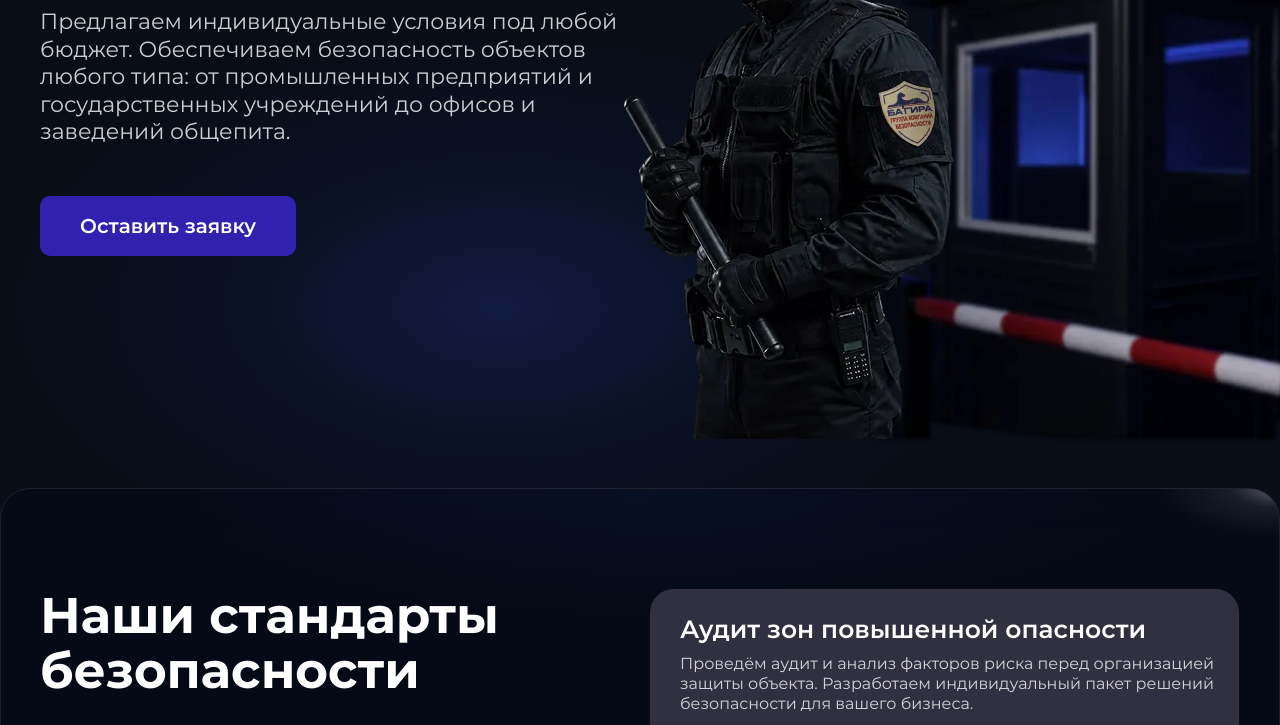
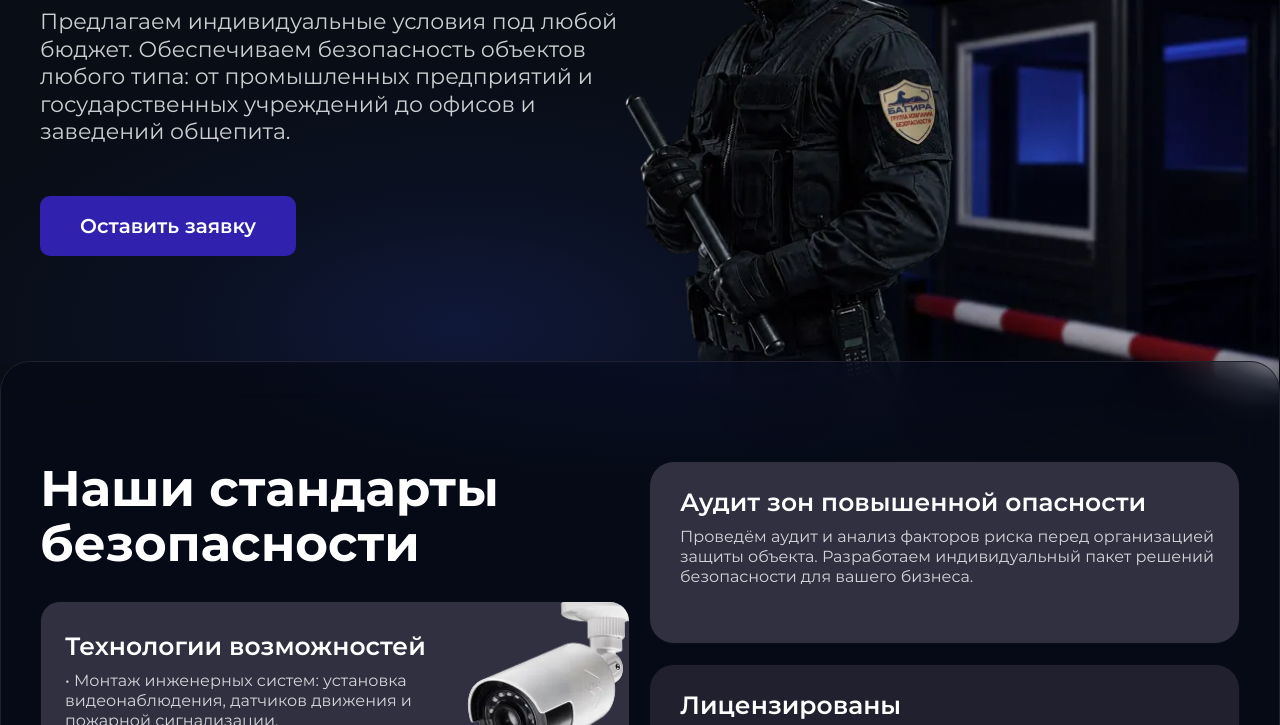
Before and after one commit to lambert34/bagira-preview, a plain HTML site: page ohrana-obektov/index.html in a window 1280 px wide. Shown: the part 295-1020 px from the top of the page. Drawn offline with Linux system fonts and the light colour scheme.

Commit message:
Bagira: restore Figma object hero and standards panel overlap V7

```diff
--- a/ohrana-obektov/index.html
+++ b/ohrana-obektov/index.html
@@ -224,131 +224,46 @@ img:is([sizes=auto i],[sizes^="auto," i]){contain-intrinsic-size:3000px 1500px}
   body.postid-16 .service-protected--items-5 .service-protected-card__image img{transition:none}
 }
 </style>
-<style id="bagira-object-hero-figma-fix-20261118-v2">
-@media (min-width:1280px){
-  /* Figma 2203:471: entire guardhouse/guard/barrier inside 562px hero. */
+
+
+
+
+<style id="bagira-object-figma-compositing-v7">
+/* Figma 2203:471: the rounded standards panel covers the lower part of
+   the hero artwork. The CONTACT FORM is further down, after protected cards. */
+@media (min-width:1280px) {
   body.postid-16 .service-hero {
-    background-color:#080d16;
-    background-image:radial-gradient(ellipse 44% 39% at 39% 75%,rgba(33,51,142,.25) 0%,rgba(19,30,85,.13) 43%,rgba(8,13,22,0) 93%);
-    background-repeat:no-repeat;
+    position:relative !important;
+    height:562px !important;
+    min-height:562px !important;
+    overflow:visible !important;
+    isolation:auto !important;
+    background-color:#080d16 !important;
+    background-image:radial-gradient(ellipse 48% 53% at 36% 93%,rgba(34,50,143,.29) 0%,rgba(25,36,95,.15) 47%,transparent 91%) !important;
+    background-repeat:no-repeat !important;
   }
+  body.postid-16 .service-hero::before,
+  body.postid-16 .service-hero::after {content:none !important;}
+  body.postid-16 .service-hero__inner {position:relative !important;z-index:auto !important;}
   body.postid-16 .service-hero__visual {
-    top:0;left:561px;width:681px;height:562px;
-    overflow:visible;
-    -webkit-mask-image:none;mask-image:none;
+    position:absolute !important;
+    top:31px !important;left:561px !important;
+    width:681px !important;height:605px !important;
+    overflow:visible !important;
+    z-index:3 !important;
+    opacity:1 !important;
+    -webkit-mask-image:linear-gradient(to bottom,#000 0%,#000 79%,rgba(0,0,0,.95) 84%,transparent 100%) !important;
+    mask-image:linear-gradient(to bottom,#000 0%,#000 79%,rgba(0,0,0,.95) 84%,transparent 100%) !important;
   }
   body.postid-16 .service-hero__visual img {
-    display:block;width:100%;height:100%;max-width:none;
-    object-fit:contain;object-position:center bottom;
+    display:block !important;width:100% !important;height:100% !important;
+    max-width:none !important;object-fit:contain !important;
+    object-position:center bottom !important;
   }
-}
-</style>
-<style id="bagira-object-hero-figma-fix-20261118-v3">
-@media (min-width:1280px){
-  /* Restore the actual 679x609 image geometry, rather than shrinking it to the hero. */
-  body.postid-16 .service-hero {
-    overflow:visible;
-    isolation:isolate;
-    background-color:#080d16;
-    background-image:
-      radial-gradient(ellipse 570px 360px at 41% 93%,rgba(34,53,156,.34) 0%,rgba(22,35,94,.20) 45%,rgba(8,13,22,0) 92%),
-      radial-gradient(ellipse 400px 290px at 77% 72%,rgba(28,40,100,.12),transparent 85%);
-    background-repeat:no-repeat;
-  }
-  body.postid-16 .service-hero::after {
-    content:"";position:absolute;z-index:0;pointer-events:none;
-    left:0;right:0;bottom:-84px;height:230px;
-    background:radial-gradient(ellipse 49% 90% at 38% 18%,rgba(31,49,139,.23),rgba(15,25,69,.10) 51%,transparent 87%);
-  }
-  body.postid-16 .service-hero__visual {
-    top:31px;left:561px;width:681px;height:605px;
-    overflow:visible;
-    -webkit-mask-image:none;mask-image:none;
-  }
-  body.postid-16 .service-hero__visual img {
-    display:block;width:100%;height:100%;max-width:none;
-    object-fit:contain;object-position:center bottom;
-  }
-}
-</style>
-<style id="bagira-object-hero-figma-fix-20261118-v4">
-@media (min-width:1280px){
-  /* The source hero is 562px high while its 605px image starts 31px down:
-     74px of the actual image was outside the hero and covered by the next section.
-     Expand the hero itself so the ENTIRE image is inside its own stacking context. */
-  body.postid-16 .service-hero {
-    box-sizing:border-box;
-    height:660px;
-    min-height:660px;
-    overflow:visible;
-    isolation:isolate;
-    background-color:#080d16;
-    background-image:
-      radial-gradient(ellipse 510px 290px at 37% 68%,rgba(36,53,144,.23) 0%,rgba(24,37,100,.10) 48%,transparent 92%),
-      radial-gradient(ellipse 480px 300px at 77% 61%,rgba(31,44,112,.12) 0%,transparent 88%);
-    background-repeat:no-repeat;
-  }
-  body.postid-16 .service-hero__visual {
-    position:absolute;
-    top:31px;
-    left:561px;
-    width:681px;
-    height:605px;
-    z-index:4;
-    overflow:visible;
-    -webkit-mask-image:none;
-    mask-image:none;
-  }
-  body.postid-16 .service-hero__visual img {
-    display:block;
-    width:100%;
-    height:100%;
-    max-width:none;
-    object-fit:contain;
-    object-position:center bottom;
-  }
-  /* Avoid the previous overlay painting over the last 74px of the image. */
-  body.postid-16 .service-hero::after {content:none;}
-}
-</style>
-<style id="bagira-object-hero-figma-fix-20261118-v6">
-@media(min-width:1280px){
-  /* No more cropping at the hero boundary; preserve the original full-size image. */
-  body.postid-16 .service-hero {
+  body.postid-16 .service-standards {
     position:relative !important;
-    height:685px !important;
-    min-height:685px !important;
-    overflow:visible !important;
-    isolation:auto !important;
-    background:#080d16 !important;
-  }
-  body.postid-16 .service-hero::before {
-    content:"";
-    position:absolute;
-    inset:-25px 0 -35px;
-    z-index:0;
-    pointer-events:none;
-    background:radial-gradient(ellipse 43% 41% at 39% 71%,rgba(39,54,155,.34),rgba(22,34,99,.17) 45%,transparent 90%);
-  }
-  body.postid-16 .service-hero__inner {position:relative;z-index:2;}
-  body.postid-16 .service-hero__visual {
-    top:31px !important;
-    left:561px !important;
-    width:681px !important;
-    height:609px !important;
-    z-index:4 !important;
-    overflow:visible !important;
-    -webkit-mask-image:none !important;
-    mask-image:none !important;
-    opacity:1 !important;
-  }
-  body.postid-16 .service-hero__visual img {
-    display:block !important;
-    width:100% !important;
-    height:100% !important;
-    max-width:none !important;
-    object-fit:contain !important;
-    object-position:center bottom !important;
+    z-index:12 !important;
+    margin-top:-4px !important;
   }
 }
 </style>
```
